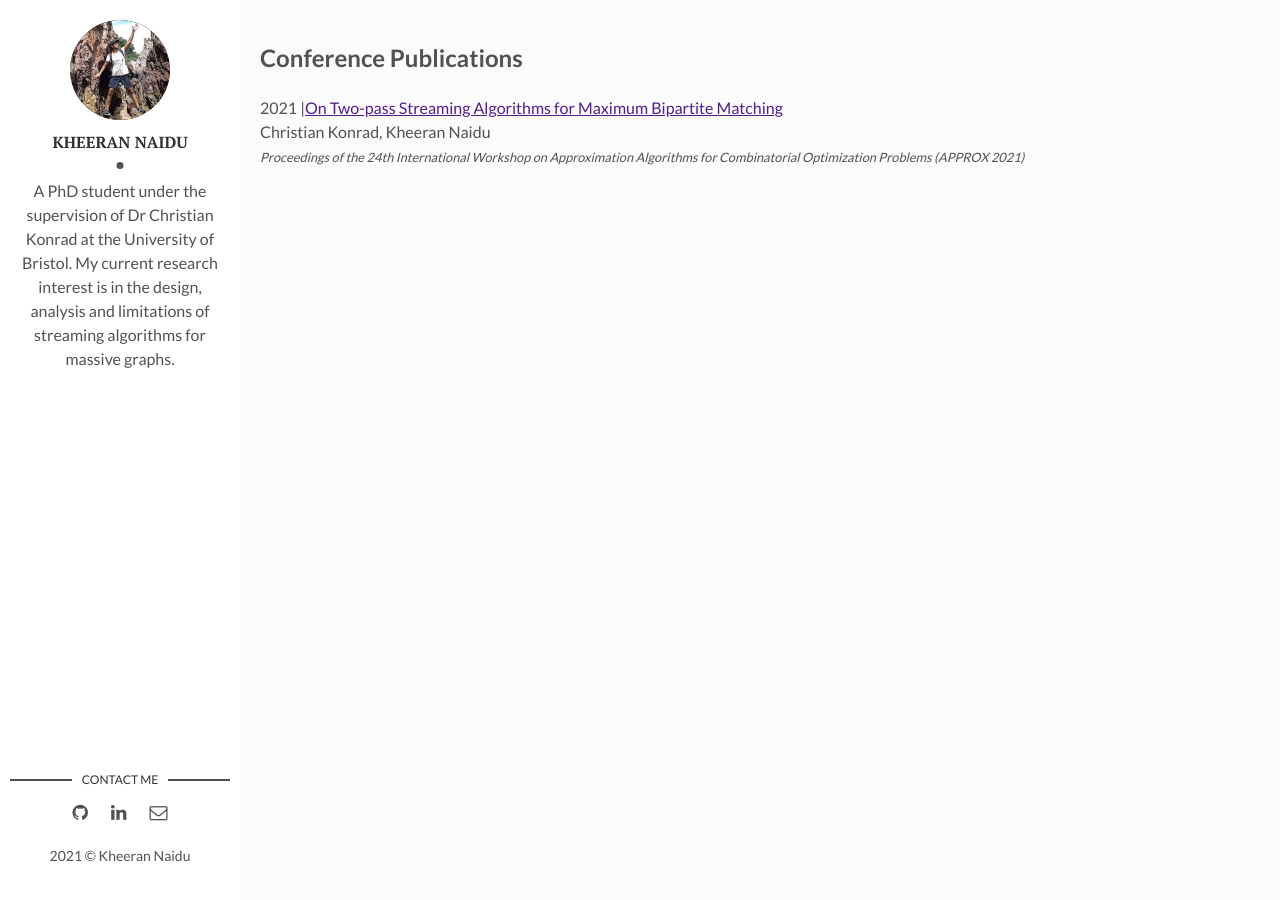
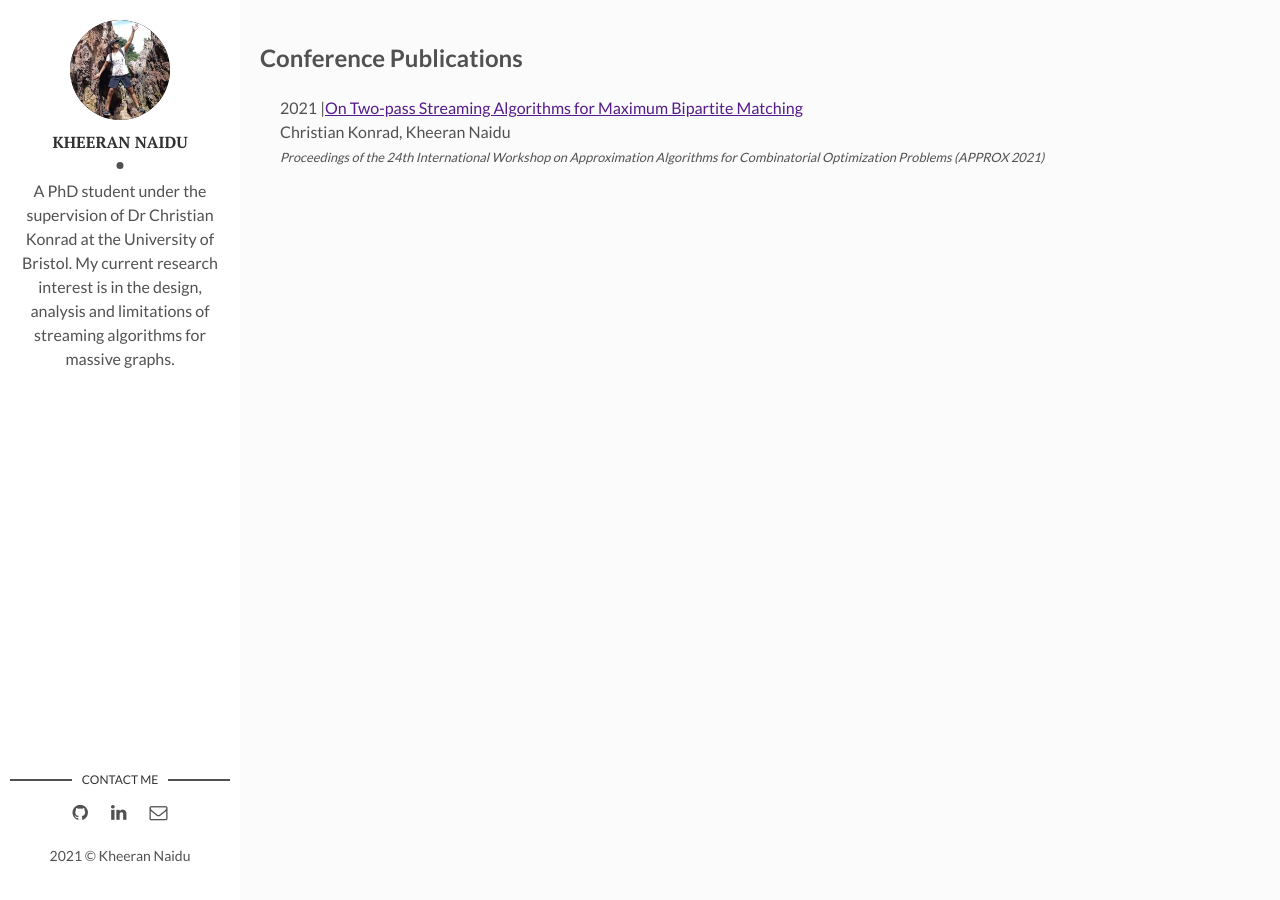
Before and after one commit to kheeran/kheeran.github.io, a Jekyll site: the page built from index.html, in a window 1280 px wide. Built offline with Jekyll 4.4.1, drawn with Linux system fonts in a browser that asks for light colours; the list of posts is cut into pages by our own code.

Commit message:
added padding around section

```diff
--- a/assets/css/main.css
+++ b/assets/css/main.css
@@ -1309,7 +1309,6 @@ a.newer-posts:hover {
 /* - - - - - - - - - - Tag Styles - - - - - - - - - - */
 .blog-tags {
   width: 100%;
-  background-color: #ffffff;
   padding: 0 20px 20px;
 }
 
--- a/index.html
+++ b/index.html
@@ -8,7 +8,7 @@ layout: main
 <section>
   <h2>{{ this_word }}</h2>
   {% for post in site.tags[this_word] %}{% if post.title != null %}
-  <section>
+  <section class="blog-tags">
     <div>
       <span>{{ post.year}} |</span><span><a href="{{ post.link }}">{{ post.title}}</a></span><br>
       <span>{{ post.authors}}</span><br>
```
